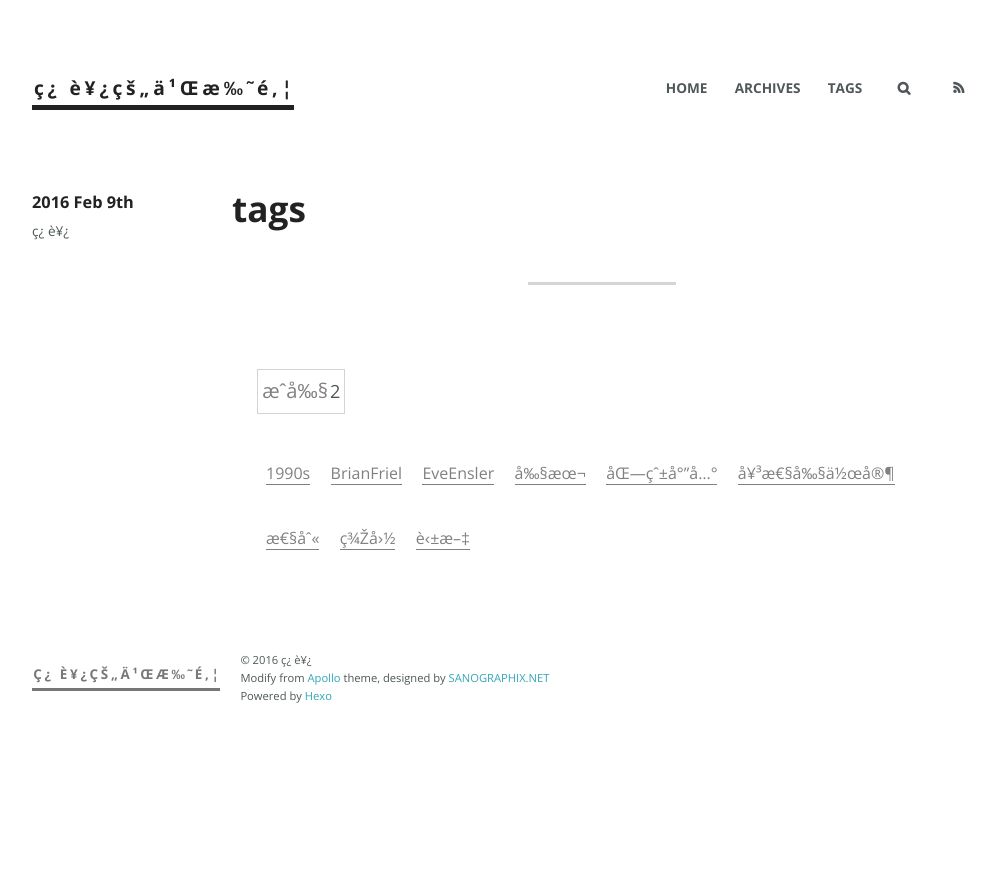
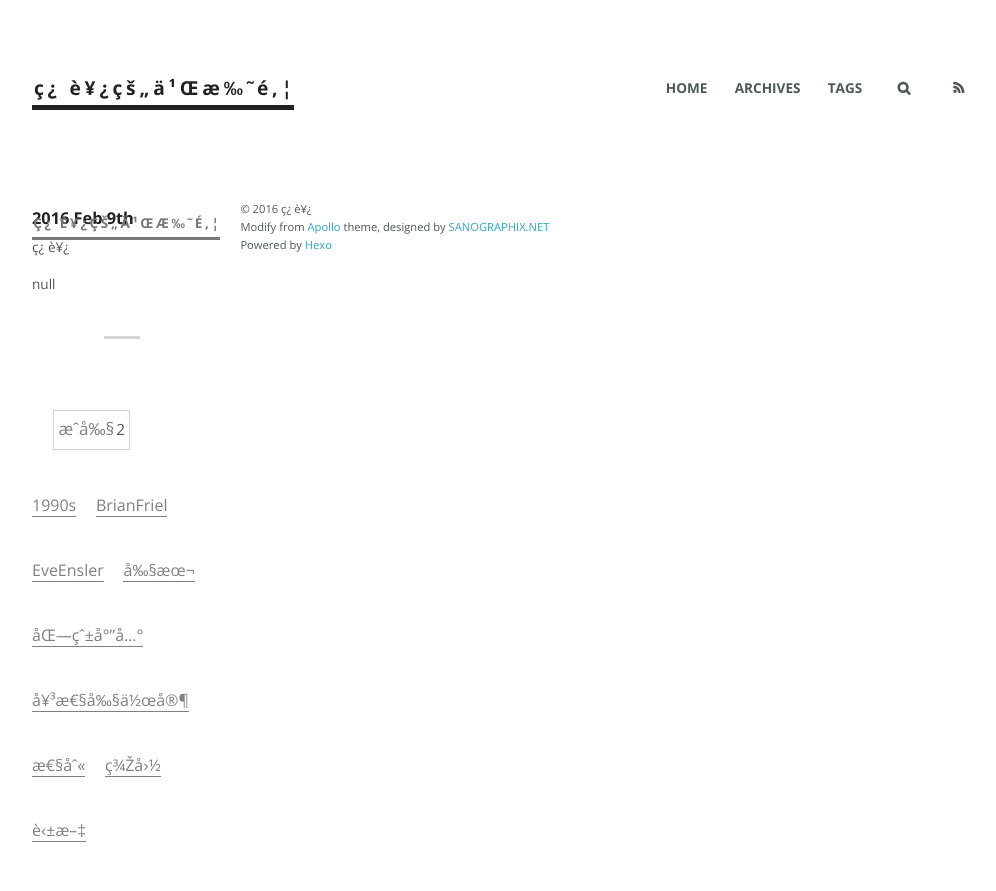
Before and after one commit to tracylin/tracylin.github.io, a plain HTML site: page tags/index.html in a window 1280 px wide. Shown: the whole page, without its empty margins (138-1134 px from the left). Before the commit the page ends 800 px from the top, so only its background shows below. Drawn offline with nearby package versions, Linux system fonts and the light colour scheme.

Commit message:
Site updated: 2016-02-09 14:53:59

```diff
--- a/tags/index.html
+++ b/tags/index.html
@@ -40,17 +40,10 @@
 		<div class="commentscount">
 
 		</div>
-	</footer>
 
-	<header class="entry-header">
+    null
 
 
-    <h1 class="article-title entry-title" itemprop="name">
-      tags
-    </h1>
-
-
-	</header>
 	<div class="entry-content">
 
 
```
Also changed, not shown: 2015/Floating-Rhoda-and-the-Glue-Man/index.html (+6 -0 lines), 2015/恋人 Lovers/index.html (+6 -0 lines), categories/index.html (+6 -0 lines), index.html (+12 -0 lines).
